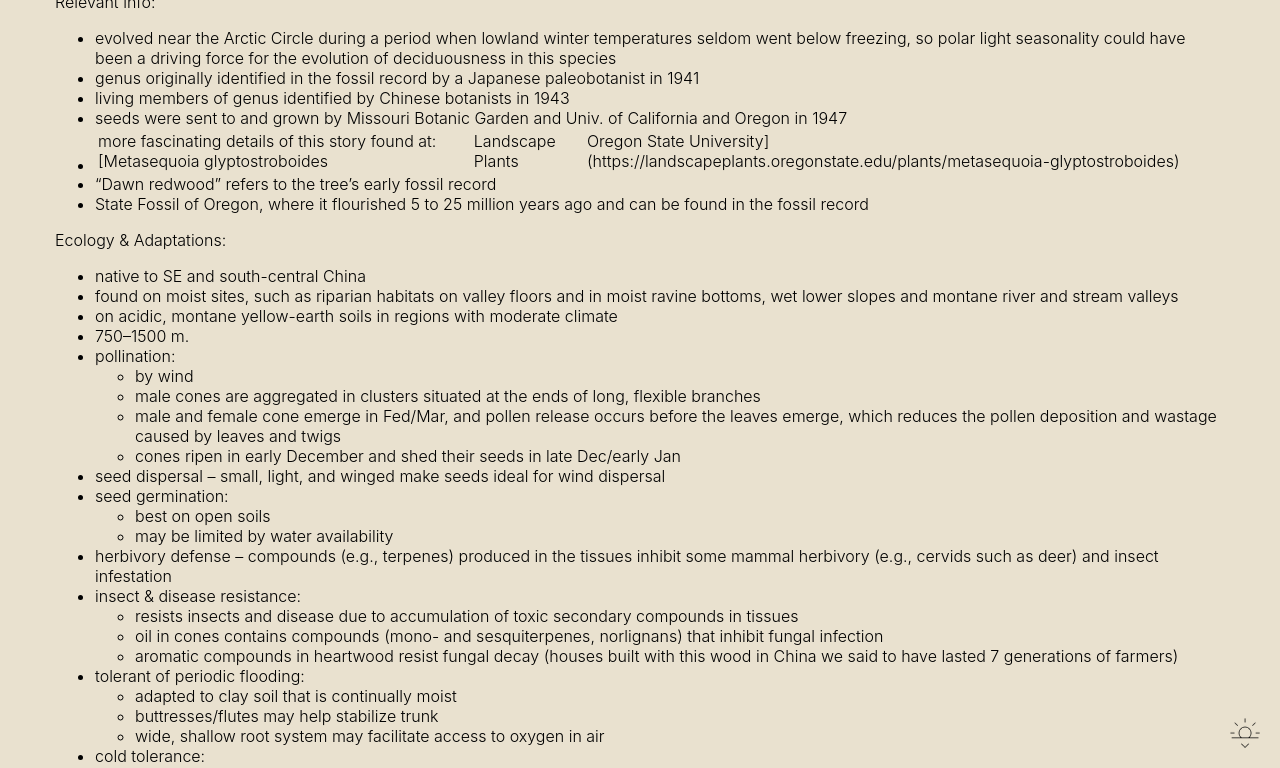
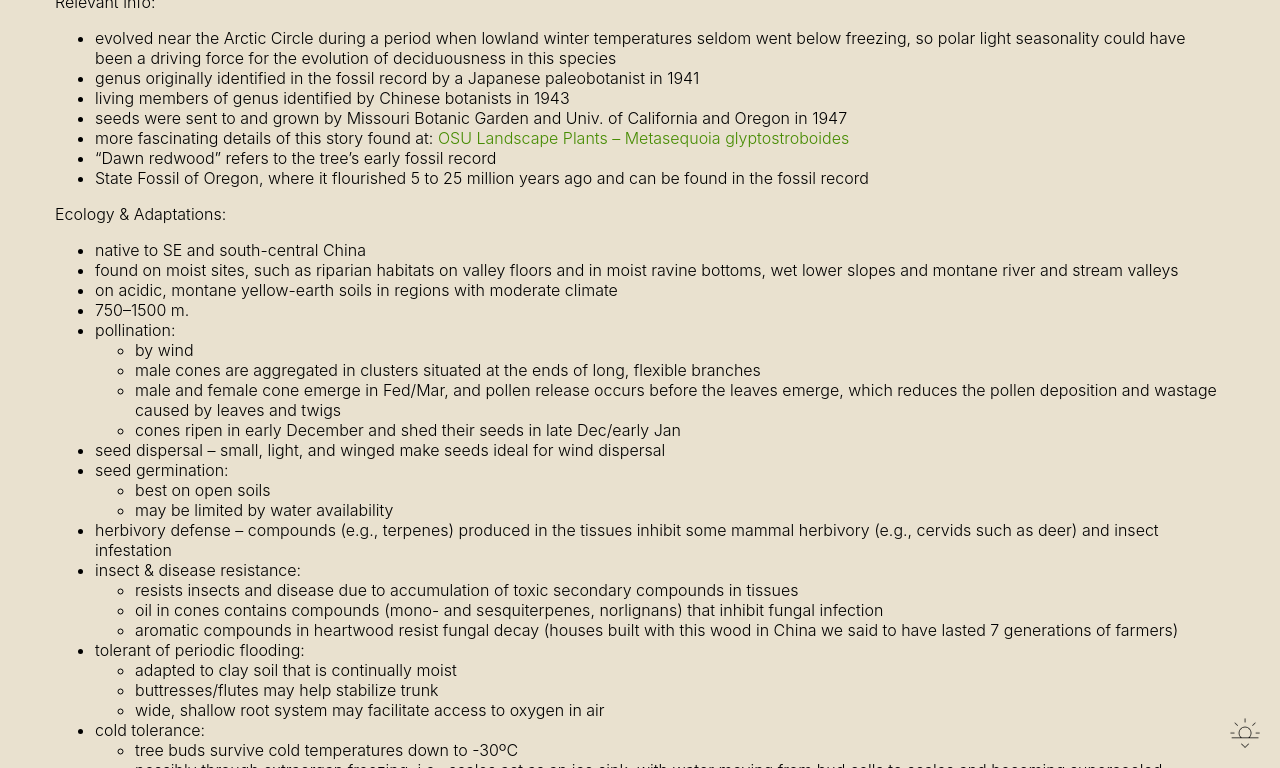
Before and after one commit to shaheenp/mygreeneyed, a Jekyll site: the page built from families/cupressaceae/metasequoia/metasequoia-glyptostroboides.md, in a window 1280 px wide and 900 px high, scrolled down 2118 px, cut to the strip 132-900 px from the top of the window. Built offline with Jekyll 4.4.1, drawn with Linux system fonts in a browser that asks for light colours.

Commit message:
dawn redwood - fix formatting issue

```diff
--- a/families/cupressaceae/metasequoia/metasequoia-glyptostroboides.md
+++ b/families/cupressaceae/metasequoia/metasequoia-glyptostroboides.md
@@ -45,7 +45,7 @@ Relevant info:
   - genus originally identified in the fossil record by a Japanese paleobotanist in 1941
   - living members of genus identified by Chinese botanists in 1943
   - seeds were sent to and grown by Missouri Botanic Garden and Univ. of California and Oregon in 1947
-  - more fascinating details of this story found at: [Metasequoia glyptostroboides | Landscape Plants | Oregon State University](https://landscapeplants.oregonstate.edu/plants/metasequoia-glyptostroboides)
+  - more fascinating details of this story found at: [OSU Landscape Plants -- Metasequoia glyptostroboides](https://landscapeplants.oregonstate.edu/plants/metasequoia-glyptostroboides)
   - "Dawn redwood" refers to the tree's early fossil record
   - State Fossil of Oregon, where it flourished 5 to 25 million years ago and can be found in the fossil record
 
```
